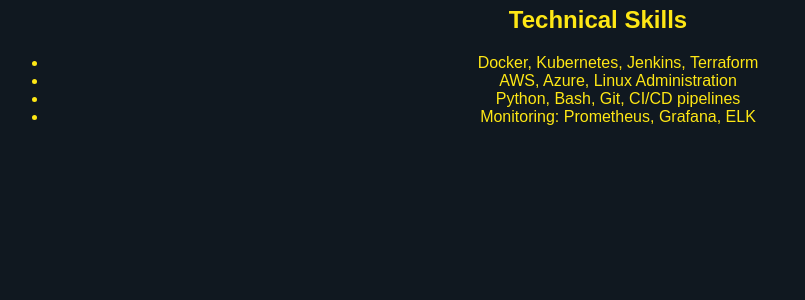
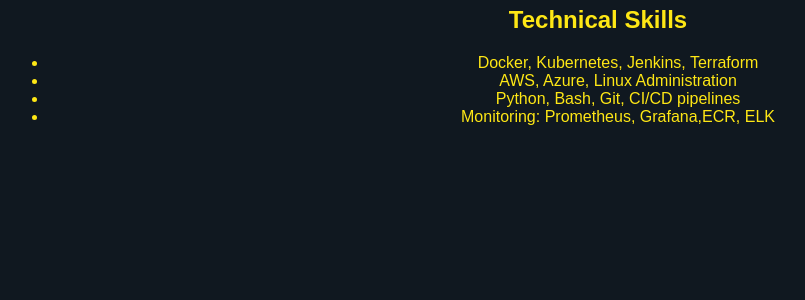
Before and after one commit to Ujwalss/My-portfolio, a Flask app: page /skills in a window 1280 px wide. Shown: the part 192-492 px from the top of the page, without its empty margins (42-847 px from the left). Run offline with Flask 3, Linux system fonts and the light colour scheme.

Commit message:
Update skills

```diff
--- a/templates/skills.html
+++ b/templates/skills.html
@@ -6,7 +6,7 @@
         <li>Docker, Kubernetes, Jenkins, Terraform</li>
         <li>AWS, Azure, Linux Administration</li>
         <li>Python, Bash, Git, CI/CD pipelines</li>
-        <li>Monitoring: Prometheus, Grafana, ELK</li>
+        <li>Monitoring: Prometheus, Grafana,ECR, ELK</li>
     </ul>
 </section>
 {% endblock %}
```
